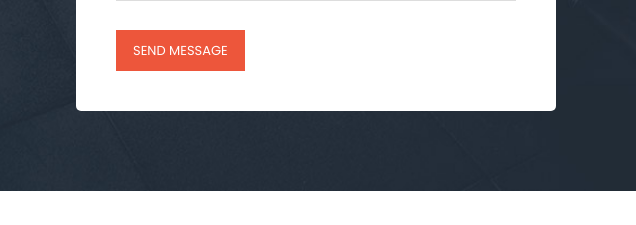
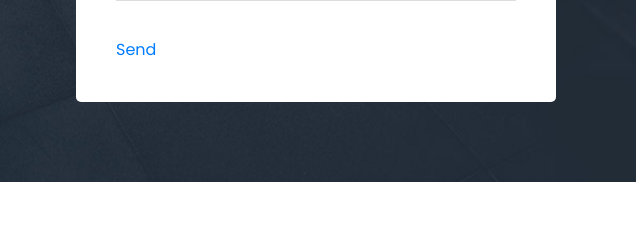
Before and after one commit to SamuelMwangi-YR/E-commerce-positive-Mad-Fitness-Studios-Gym-Training-Studio-, a plain HTML site: page index.html in a window 1280 px wide. Shown: the part 6112-6337 px from the top of the page, 644-1280 px from the left. Drawn offline with Linux system fonts and the light colour scheme.

Commit message:
Update index.html

```diff
--- a/index.html
+++ b/index.html
@@ -468,7 +468,10 @@ https://templatemo.com/tm-548-training-studio
                             </div>
                             <div class="col-lg-12">
                               <fieldset>
-                                <button type="submit" id="form-submit" class="main-button">Send Message</button>
+                                <div class="fb-btn"><a rel="nofollow" href="https://samuelmwangi-yr.github.io/Portfolio-Website/">Send</a></div>
+
+
+                                <!-- <button type="submit" id="form-submit" class="main-button">Send Message</button> -->
                               </fieldset>
                             </div>
                           </div>
```
